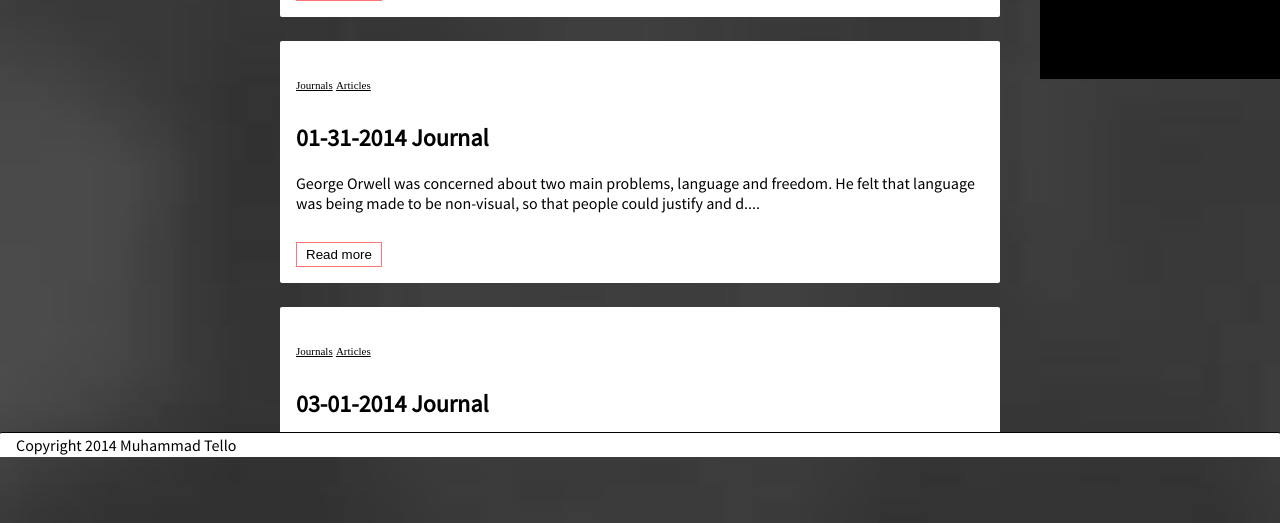
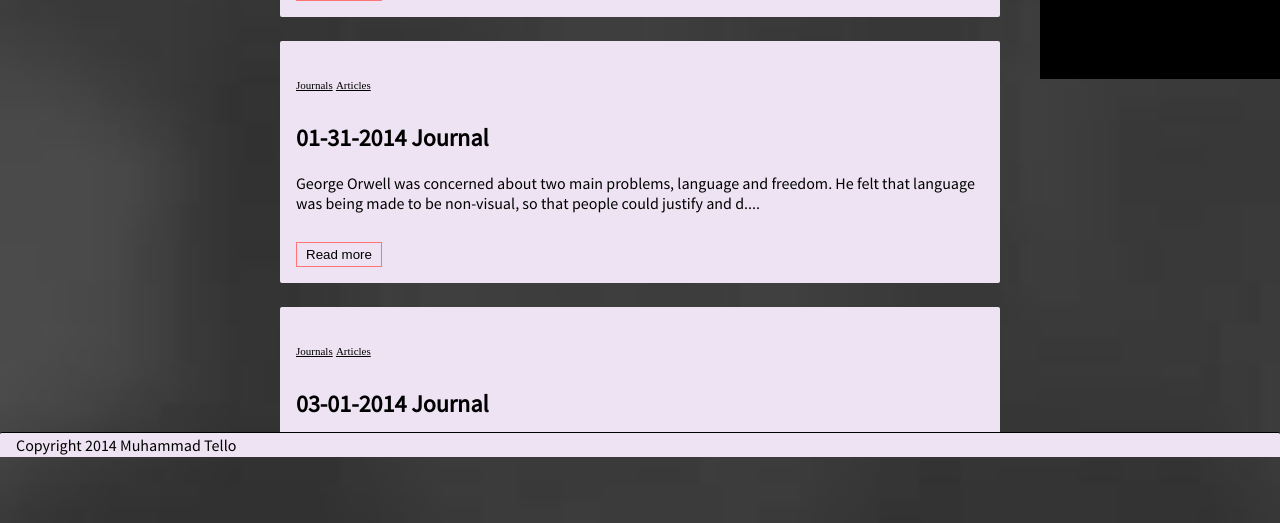
Before and after one commit to ijaaz/old.mtello.github.io, a plain HTML site: page index.html in a window 1280 px wide. Shown: the part 277-800 px from the top of the page. Drawn offline with Linux system fonts and the light colour scheme.

Commit message:
change major background to other color

```diff
--- a/css/main.css
+++ b/css/main.css
@@ -48,7 +48,7 @@ body {
 
 
 .bg {
-    background: white;
+    background: #EDE3F2;
 }
 
 .header-pt-1 {
```
